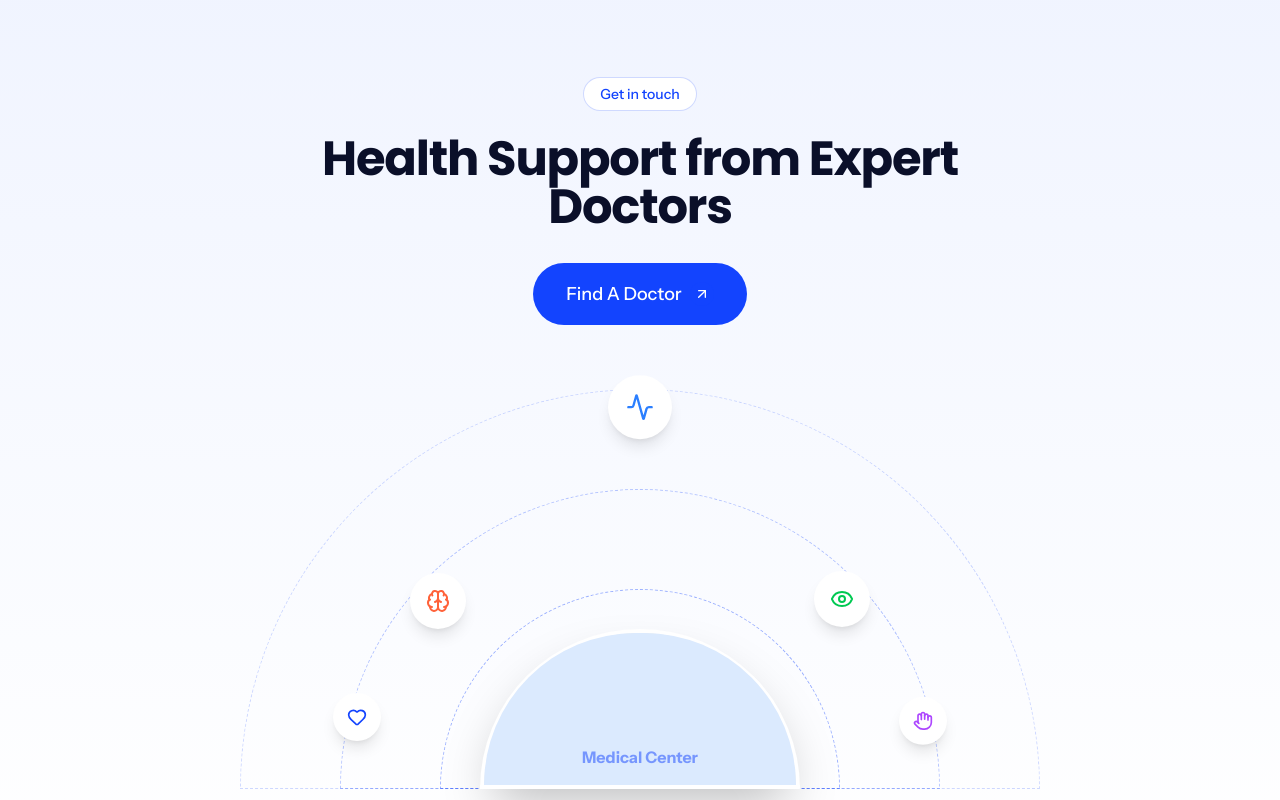
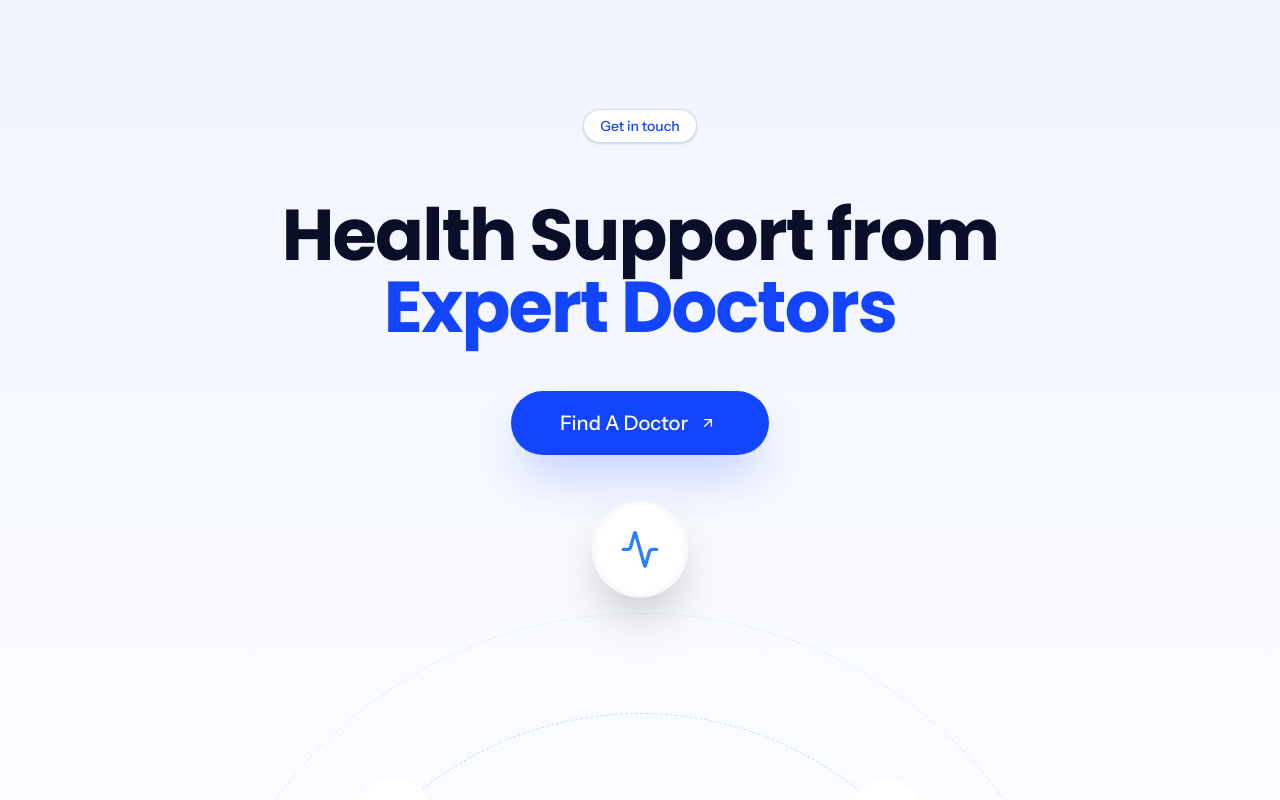
Before and after one commit to SamalehZen/Landing-page-FRAMER, a Next.js app: page / in a window 1280 px wide. Shown: the part 8800-9600 px from the top of the page. Built offline with nearby package versions, Linux system fonts and the light colour scheme.

Commit message:
feat: finalize premium CTA with animated arcs and polished typography
Co-authored-by: Capy <capy@capy.ai>

```diff
--- a/src/components/sections/CTA.tsx
+++ b/src/components/sections/CTA.tsx
@@ -1,82 +1,111 @@
 "use client";
 
 import * as React from "react";
+import { motion } from "framer-motion";
 import { Badge } from "@/components/ui/Badge";
 import { Button } from "@/components/ui/Button";
-import { Heart, Eye, Brain, Activity, Hand } from "lucide-react";
-import { motion } from "framer-motion";
+import { Heart, Eye, Brain, Activity, Hand, Sparkles } from "lucide-react";
 
 export function CTA() {
   return (
-    <section className="py-24 bg-gradient-to-b from-[#f0f4ff] to-white overflow-hidden relative">
+    <section className="py-32 bg-gradient-to-b from-[#f0f4ff] to-white overflow-hidden relative">
       <div className="container-custom text-center relative z-10 flex flex-col items-center">
-         <Badge variant="blue" className="bg-white mb-6">Get in touch</Badge>
-         <h2 className="text-4xl md:text-5xl font-bold font-display text-dark max-w-2xl mb-8">
-            Health Support from Expert Doctors
-         </h2>
-         <Button size="lg" withArrow>Find A Doctor</Button>
+         <motion.div
+            initial={{ opacity: 0, scale: 0.9 }}
+            whileInView={{ opacity: 1, scale: 1 }}
+            viewport={{ once: true }}
+            className="mb-8"
+         >
+            <Badge variant="blue" className="bg-white shadow-sm mb-6">Get in touch</Badge>
+         </motion.div>
+
+         <motion.h2
+            initial={{ opacity: 0, y: 20 }}
+            whileInView={{ opacity: 1, y: 0 }}
+            viewport={{ once: true }}
+            className="text-5xl md:text-6xl lg:text-7xl font-bold font-display text-dark max-w-4xl mb-12 tracking-tight leading-none"
+         >
+            Health Support from <br/> <span className="text-primary">Expert Doctors</span>
+         </motion.h2>
+
+         <motion.div
+            initial={{ opacity: 0, y: 20 }}
+            whileInView={{ opacity: 1, y: 0 }}
+            viewport={{ once: true }}
+            transition={{ delay: 0.2 }}
+         >
+             <Button size="lg" className="h-16 px-12 text-xl rounded-full shadow-2xl shadow-primary/30 hover:scale-105 transition-transform" withArrow>
+                Find A Doctor
+             </Button>
+         </motion.div>
 
          {/* Decorative Arc Construction */}
-         <div className="mt-20 relative w-full max-w-3xl aspect-[2/1]">
+         <div className="mt-24 relative w-full max-w-5xl aspect-[2/1]">
              {/* Concentric Arcs (using borders) */}
-             <div className="absolute bottom-0 left-1/2 -translate-x-1/2 w-[800px] h-[400px] rounded-t-full border border-dashed border-primary/20" />
-             <div className="absolute bottom-0 left-1/2 -translate-x-1/2 w-[600px] h-[300px] rounded-t-full border border-dashed border-primary/30" />
-             <div className="absolute bottom-0 left-1/2 -translate-x-1/2 w-[400px] h-[200px] rounded-t-full border border-dashed border-primary/40" />
+             <div className="absolute bottom-0 left-1/2 -translate-x-1/2 w-[900px] h-[450px] rounded-t-full border border-dashed border-primary/10" />
+             <div className="absolute bottom-0 left-1/2 -translate-x-1/2 w-[700px] h-[350px] rounded-t-full border border-dashed border-primary/20" />
+             <div className="absolute bottom-0 left-1/2 -translate-x-1/2 w-[500px] h-[250px] rounded-t-full border border-dashed border-primary/30" />
 
              {/* Central Image Masked */}
-             <div className="absolute bottom-0 left-1/2 -translate-x-1/2 w-80 h-40 bg-gray-200 rounded-t-full overflow-hidden border-4 border-white shadow-2xl z-10">
+             <motion.div
+                initial={{ y: 100, opacity: 0 }}
+                whileInView={{ y: 0, opacity: 1 }}
+                viewport={{ once: true }}
+                transition={{ duration: 0.7 }}
+                className="absolute bottom-0 left-1/2 -translate-x-1/2 w-96 h-48 bg-gray-100 rounded-t-full overflow-hidden border-8 border-white shadow-2xl z-10"
+             >
                  {/* Placeholder for Surgery/Medical Image */}
-                 <div className="w-full h-full bg-blue-100 flex items-end justify-center pb-4">
-                     <span className="text-primary font-bold opacity-50">Medical Center</span>
+                 <div className="w-full h-full bg-gradient-to-t from-blue-100 to-white flex items-end justify-center pb-6">
+                     <span className="text-primary font-bold opacity-50 flex items-center gap-2"><Sparkles size={16} /> Medical Center</span>
                  </div>
-             </div>
+             </motion.div>
 
              {/* Floating Icons on Arc */}
-             {/* We approximate positions on the middle arc (r=300px) */}
 
              {/* Low Left */}
              <motion.div
-                animate={{ y: [0, -10, 0] }}
-                transition={{ duration: 3, repeat: Infinity, delay: 0 }}
-                className="absolute bottom-10 left-[10%] w-12 h-12 bg-white shadow-lg rounded-full flex items-center justify-center text-primary"
+                animate={{ y: [0, -15, 0] }}
+                transition={{ duration: 4, repeat: Infinity, delay: 0 }}
+                className="absolute bottom-12 left-[15%] w-16 h-16 bg-white shadow-xl rounded-full flex items-center justify-center text-primary border border-gray-50"
             >
-                 <Heart size={20} />
+                 <Heart size={24} fill="currentColor" className="opacity-20 text-red-500 absolute" />
+                 <Heart size={24} className="text-red-500 relative z-10" />
              </motion.div>
 
              {/* Mid Left */}
              <motion.div
-                animate={{ y: [0, -10, 0] }}
-                transition={{ duration: 3, repeat: Infinity, delay: 1 }}
-                className="absolute bottom-40 left-[20%] w-14 h-14 bg-white shadow-lg rounded-full flex items-center justify-center text-accent"
+                animate={{ y: [0, -15, 0] }}
+                transition={{ duration: 4, repeat: Infinity, delay: 1 }}
+                className="absolute bottom-48 left-[22%] w-20 h-20 bg-white shadow-xl rounded-full flex items-center justify-center text-accent border border-gray-50"
             >
-                 <Brain size={24} />
+                 <Brain size={32} />
              </motion.div>
 
              {/* Top Center (Relative to arc) */}
              <motion.div
-                animate={{ y: [0, -10, 0] }}
-                transition={{ duration: 3, repeat: Infinity, delay: 2 }}
-                className="absolute -top-6 left-1/2 -translate-x-1/2 w-16 h-16 bg-white shadow-lg rounded-full flex items-center justify-center text-blue-500"
+                animate={{ y: [0, -15, 0] }}
+                transition={{ duration: 4, repeat: Infinity, delay: 2 }}
+                className="absolute -top-10 left-1/2 -translate-x-1/2 w-24 h-24 bg-white shadow-2xl rounded-full flex items-center justify-center text-blue-500 border-4 border-gray-50"
             >
-                 <Activity size={28} />
+                 <Activity size={40} />
              </motion.div>
 
              {/* Mid Right */}
              <motion.div
-                animate={{ y: [0, -10, 0] }}
-                transition={{ duration: 3, repeat: Infinity, delay: 1.5 }}
-                className="absolute bottom-40 right-[20%] w-14 h-14 bg-white shadow-lg rounded-full flex items-center justify-center text-green-500"
+                animate={{ y: [0, -15, 0] }}
+                transition={{ duration: 4, repeat: Infinity, delay: 1.5 }}
+                className="absolute bottom-48 right-[22%] w-20 h-20 bg-white shadow-xl rounded-full flex items-center justify-center text-green-500 border border-gray-50"
             >
-                 <Eye size={24} />
+                 <Eye size={32} />
              </motion.div>
 
              {/* Low Right */}
              <motion.div
-                animate={{ y: [0, -10, 0] }}
-                transition={{ duration: 3, repeat: Infinity, delay: 0.5 }}
-                className="absolute bottom-10 right-[10%] w-12 h-12 bg-white shadow-lg rounded-full flex items-center justify-center text-purple-500"
+                animate={{ y: [0, -15, 0] }}
+                transition={{ duration: 4, repeat: Infinity, delay: 0.5 }}
+                className="absolute bottom-12 right-[15%] w-16 h-16 bg-white shadow-xl rounded-full flex items-center justify-center text-purple-500 border border-gray-50"
             >
-                 <Hand size={20} />
+                 <Hand size={24} />
              </motion.div>
          </div>
       </div>
```
